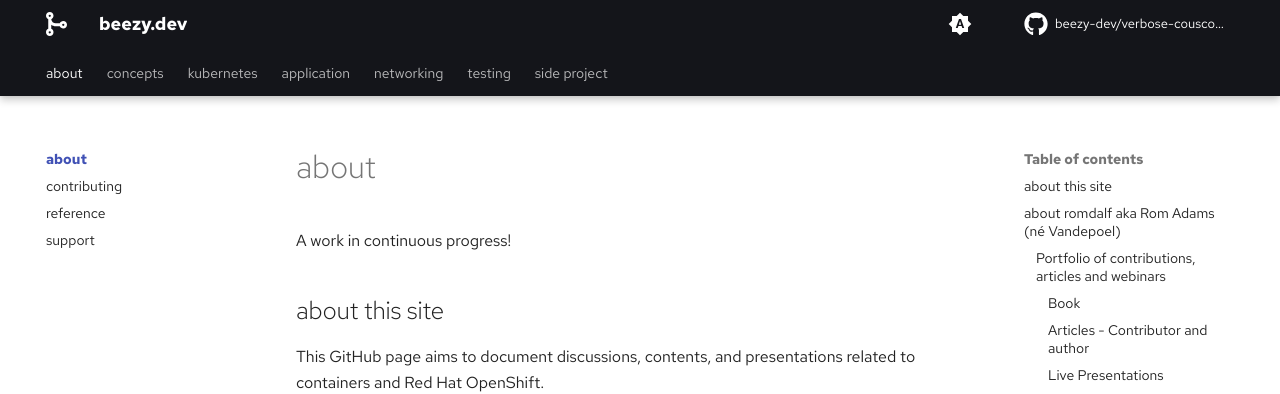
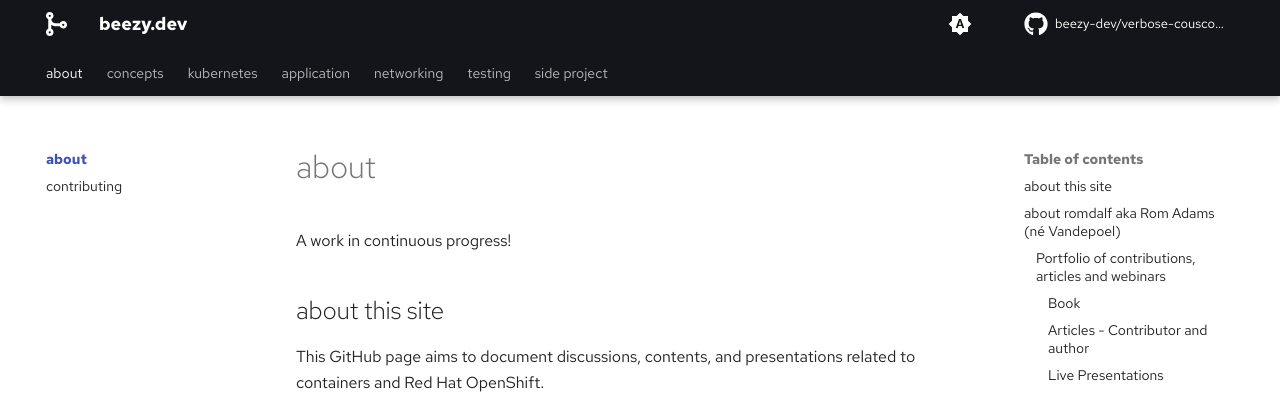
Before and after one commit to beezy-dev/verbose-couscous, an MkDocs documentation site: the page built from docs/index.md, in a window 1280 px wide. Shown: the top 394 px of the page. Built offline with MkDocs 1.6.1 and Material for MkDocs 9.7.7, drawn with Linux system fonts in a browser that asks for light colours; some web fonts are replaced; comment, search, counter and statistics services are not loaded.

Commit message:
merge with ocp-projects

```diff
--- a/mkdocs.yml
+++ b/mkdocs.yml
@@ -110,8 +110,6 @@ nav:
   - about:
     - index.md
     - contributing: contribute.md
-    - reference: community.md
-    - support: support.md
   - concepts: concepts.md
   - kubernetes:
     - kubernetes/index.md
```
